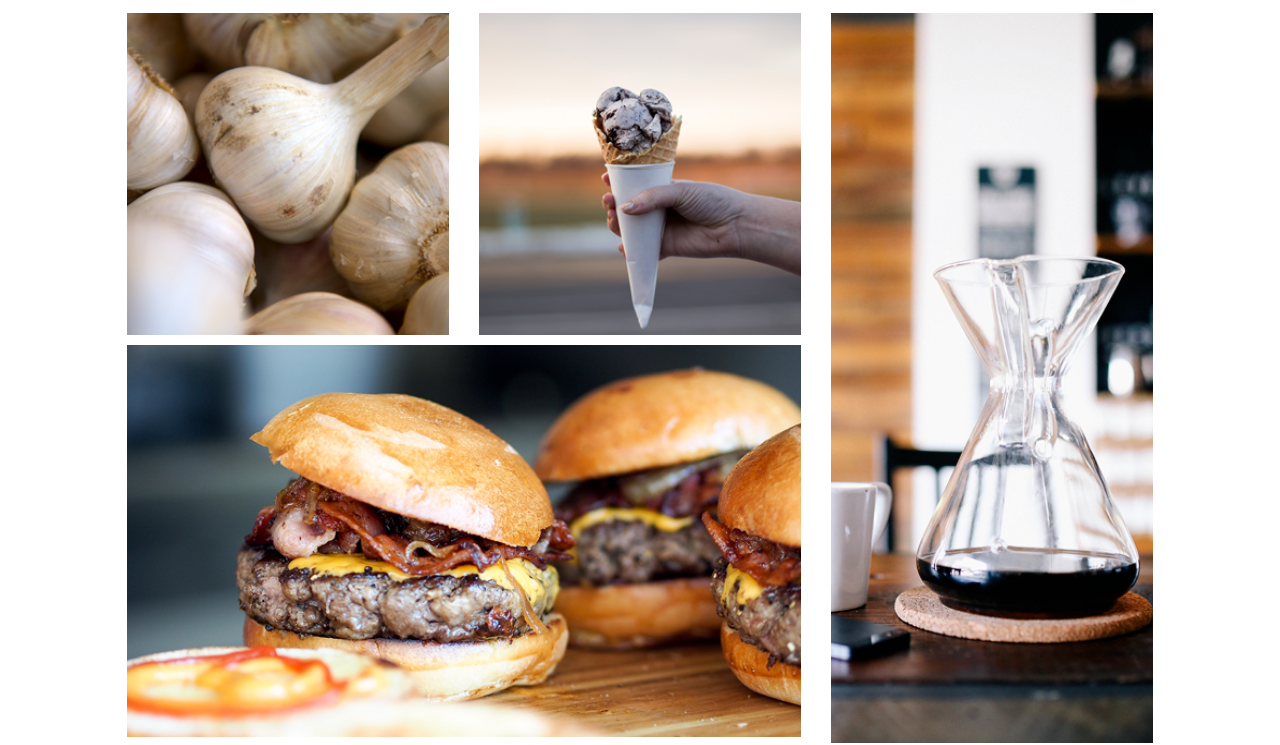
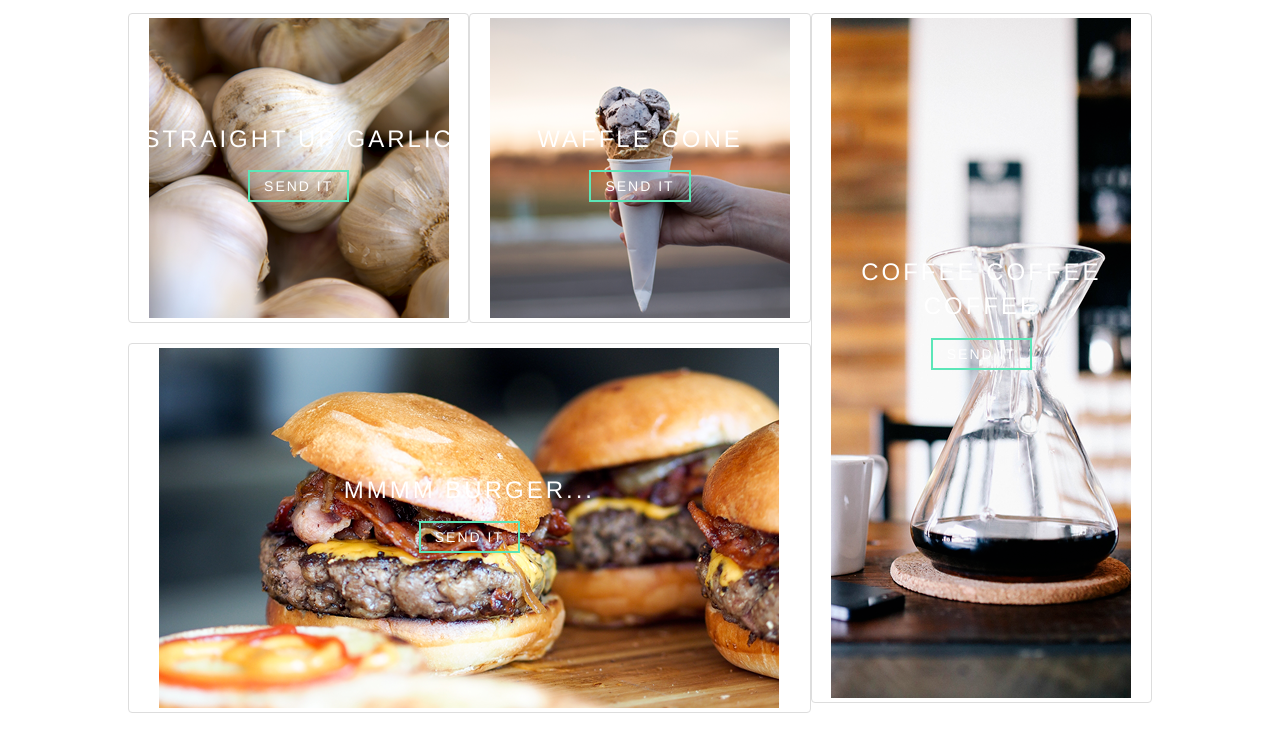
Before and after one commit to clarson283/tcg-test, a plain HTML site: page index.html in a window 1280 px wide. Shown: the part 1020-1765 px from the top of the page. Drawn offline with nearby package versions, Linux system fonts and the light colour scheme; some packages are replaced by stand-ins of ours.

Commit message:
thumbnail

```diff
--- a/index.html
+++ b/index.html
@@ -76,26 +76,34 @@
 	<div class="container text-uppercase" id="favorites">
 		<h1 class="headliner">Some of our favorites</h1>
 			<div id="fav-imgs" class="container">
-			<img class="col-md-4" src="images/garlic.png">
-			<!--<div class="hover-stuff">
+			<div class="thumbnail col-md-4">
+			<img src="images/garlic.png">
+				<div class="hover-stuff">
 					<p>Straight Up Garlic</p>
 					<button>Send it</button>
-			</div>-->
-			<img class="col-md-4" src="images/cone.png">
-			<!--<div class="hover-stuff">
-				<p>delicious waffle cone</p>
+				</div>
+			</div>
+			<div class="thumbnail col-md-4">
+			<img src="images/cone.png">
+				<div class="hover-stuff">
+					<p>waffle cone</p>
 					<button>Send it</button>
-			</div>-->
-			<img class="col-md-4 pull-right" src="images/coffee.png" class="pull-right">
-			<!--<div class="hover-stuff">
+				</div>
+			</div>
+			<div class="thumbnail col-md-4 pull-right">
+			<img src="images/coffee.png">
+				<div class="hover-stuff">
 					<p>coffee coffee coffee</p>
 					<button>Send it</button>
-			</div>-->
-			<img class="col-md-8 pull-left burger" src="images/burger.png">
-			<!--<div class="hover-stuff">
+				</div>
+			</div>
+			<div class="thumbnail col-md-8 pull-left">
+			<img class="burger" src="images/burger.png">
+				<div class="hover-stuff">
 					<p>mmmm burger...</p>
 					<button>Send it</button>
-			</div>-->
+				</div>
+			</div>
 			</div>
 	</div>
 
--- a/main.css
+++ b/main.css
@@ -185,7 +185,7 @@ h1.headliner {
 
 #favorites {
 	margin: 0 auto;
-	width: 82.5%;
+	width: 80%;
 }
 
 .container {
@@ -199,8 +199,29 @@ h1.headliner {
 	margin-bottom: 15px;
 }
 
-.burger {
-	margin-top: 10px;
+#fav-imgs .thumbnail {
+	position: relative;
+}
+
+.hover-stuff {
+	position: absolute;
+	top: 35%;
+	left: 0;
+	width: 100%;
+	text-align: center;
+	color: white;
+	font-size: 24px;
+	letter-spacing: 3px;
+}
+
+.hover-stuff button {
+	background-color: inherit;
+	border: 2px solid #5CE6B8;
+	border-radius: 0;
+	text-transform: uppercase;
+	letter-spacing: 2px;
+	font-size: 14px;
+	padding: 4px 14px;
 }
 
 #what {
```
Lines whose indentation alone changed are shown as unchanged.
